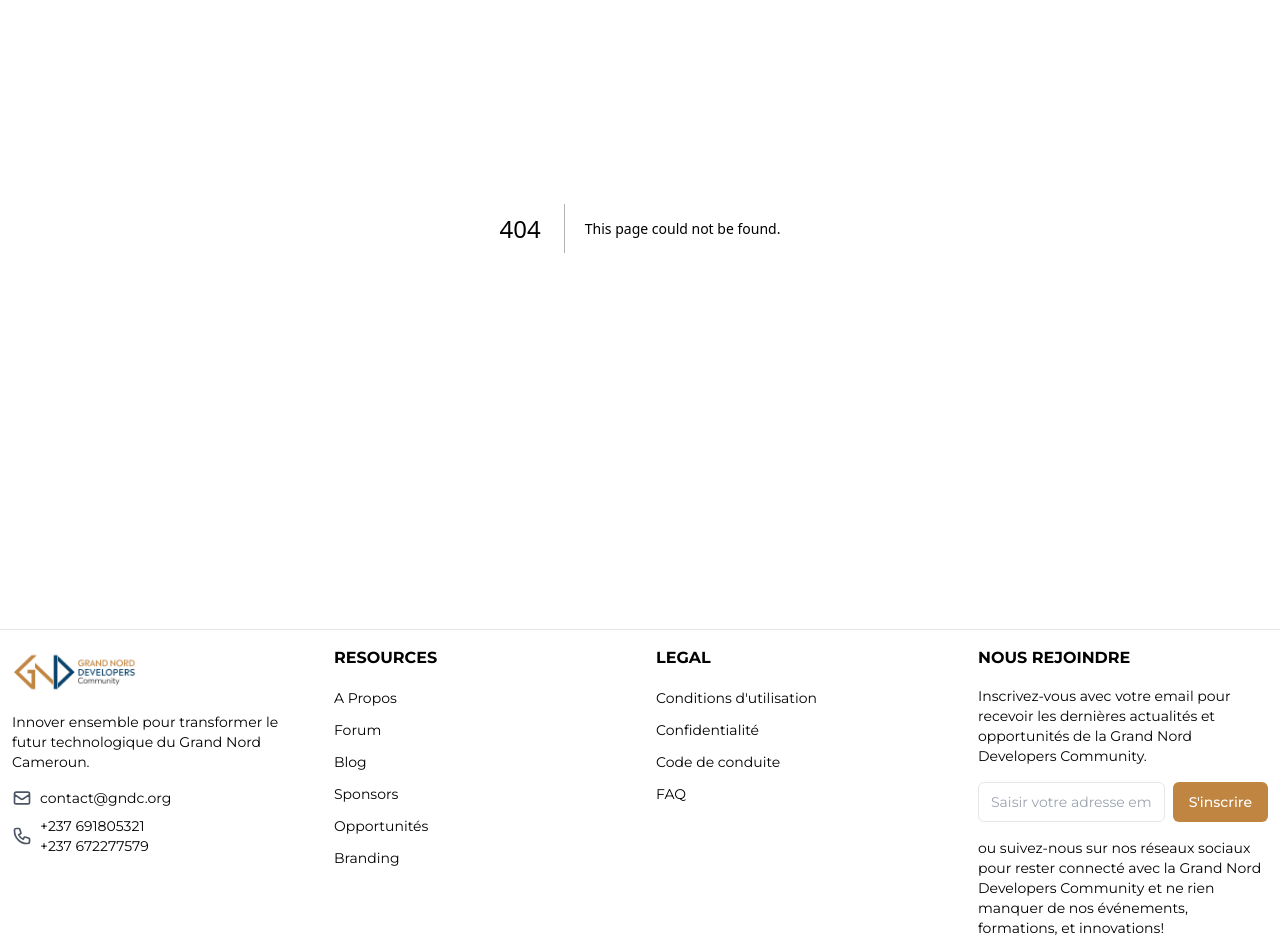
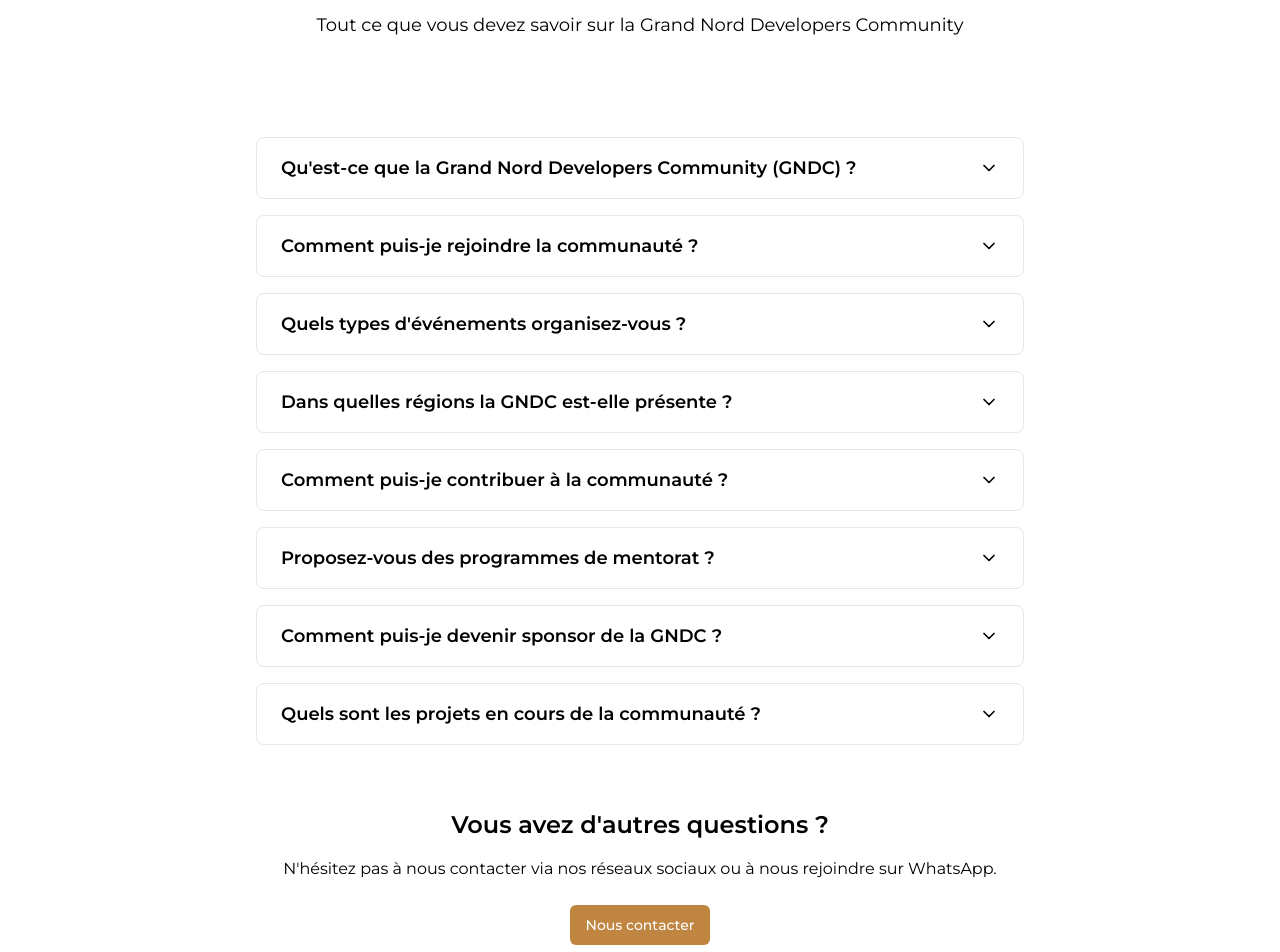
Before and after one commit to Grand-Nord-Developpers-Community/website, a Next.js app: page /faq in a window 1280 px wide. Before the commit this address had no page. Shown: the part 240-1192 px from the top of the page. Built offline with nearby package versions, Linux system fonts and the light colour scheme.

Commit message:
Implement FAQ Page

```diff
--- /dev/null
+++ b/app/faq/page.tsx
@@ -0,0 +1,128 @@
+"use client";
+
+import React, { useState } from "react";
+import { ChevronDown } from "lucide-react";
+import { cn } from "@/lib/utils";
+import { Button } from "@/components/ui/button";
+import Link from "next/link";
+
+interface FAQItemProps {
+  question: string;
+  answer: string;
+  isOpen: boolean;
+  onClick: () => void;
+}
+
+const FAQItem = ({ question, answer, isOpen, onClick }: FAQItemProps) => {
+  return (
+    <div className="border border-muted rounded-lg bg-card overflow-hidden">
+      <button
+        className="w-full px-6 py-4 flex items-center justify-between text-left"
+        onClick={onClick}
+      >
+        <span className="text-lg font-semibold">{question}</span>
+        <ChevronDown
+          className={cn(
+            "h-5 w-5 transition-transform duration-200",
+            isOpen && "rotate-180"
+          )}
+        />
+      </button>
+      <div
+        className={cn(
+          "px-6 transition-all duration-200 ease-in-out",
+          isOpen ? "max-h-96 pb-4" : "max-h-0"
+        )}
+      >
+        <p className="text-muted-foreground">{answer}</p>
+      </div>
+    </div>
+  );
+};
+
+const FAQPage = () => {
+  const [openIndex, setOpenIndex] = useState<number | null>(null);
+
+  const faqs = [
+    {
+      question: "Qu'est-ce que la Grand Nord Developers Community (GNDC) ?",
+      answer: "La GNDC est une communauté de développeurs, d'ingénieurs et de passionnés de technologie basée dans le Grand Nord du Cameroun. Notre mission est de promouvoir l'innovation technologique, favoriser la collaboration entre développeurs et contribuer au développement régional."
+    },
+    {
+      question: "Comment puis-je rejoindre la communauté ?",
+      answer: "Vous pouvez rejoindre la communauté en remplissant le formulaire d'adhésion disponible sur notre site. Nous accueillons tous les passionnés de technologie, que vous soyez débutant ou expert. Une fois membre, vous aurez accès à nos événements exclusifs, formations et opportunités de réseautage."
+    },
+    {
+      question: "Quels types d'événements organisez-vous ?",
+      answer: "Nous organisons régulièrement plusieurs types d'événements : des hackathons (comme 'The Night of Code'), des ateliers pratiques, des masterclass sur des technologies spécifiques, et des sessions de mentorat. Nos événements peuvent être en ligne ou en présentiel, selon le format."
+    },
+    {
+      question: "Dans quelles régions la GNDC est-elle présente ?",
+      answer: "La GNDC est active dans les trois régions du Grand Nord du Cameroun : l'Adamaoua, l'Extrême-Nord et le Nord. Chaque région a ses leaders et co-leaders qui coordonnent les activités localement."
+    },
+    {
+      question: "Comment puis-je contribuer à la communauté ?",
+      answer: "Il existe plusieurs façons de contribuer : participer aux événements, partager vos connaissances lors des ateliers, devenir mentor pour les développeurs débutants, ou participer à nos projets communautaires comme le développement du site web de la communauté."
+    },
+    {
+      question: "Proposez-vous des programmes de mentorat ?",
+      answer: "Oui, nous organisons des sessions de mentorat où des experts de la communauté encadrent les développeurs débutants. Ces sessions permettent un partage d'expérience et un accompagnement personnalisé dans votre parcours de développeur."
+    },
+    {
+      question: "Comment puis-je devenir sponsor de la GNDC ?",
+      answer: "Nous sommes toujours à la recherche de partenaires pour soutenir nos initiatives. En tant que sponsor, vous contribuez au développement de l'écosystème technologique dans le Grand Nord Cameroun. Contactez-nous via nos réseaux sociaux ou notre site web pour discuter des opportunités de partenariat."
+    },
+    {
+      question: "Quels sont les projets en cours de la communauté ?",
+      answer: "Notre projet principal actuel est le développement du site web officiel de la GNDC, qui servira à la gestion des membres, des événements et des projets communautaires. Nous utilisons des technologies modernes comme Node.js, MongoDB, et Express.js pour ce projet."
+    }
+  ];
+
+  return (
+    <div className="relative w-full overflow-hidden bg-background">
+      {/* Hero Section */}
+      <div className="relative py-24">
+        <div className="container relative z-20">
+          <div className="mx-auto max-w-2xl text-center">
+            <h1 className="text-4xl font-bold tracking-tight sm:text-6xl">
+              Questions Fréquentes
+            </h1>
+            <p className="mt-6 text-lg leading-8 text-muted-foreground">
+              Tout ce que vous devez savoir sur la Grand Nord Developers Community
+            </p>
+          </div>
+        </div>
+      </div>
+
+      {/* FAQ Section */}
+      <div className="container pb-24">
+        <div className="mx-auto max-w-3xl space-y-4">
+          {faqs.map((faq, index) => (
+            <FAQItem
+              key={index}
+              question={faq.question}
+              answer={faq.answer}
+              isOpen={openIndex === index}
+              onClick={() => setOpenIndex(openIndex === index ? null : index)}
+            />
+          ))}
+        </div>
+
+        {/* Contact Section */}
+        <div className="mt-16 text-center">
+          <h2 className="text-2xl font-semibold">Vous avez d&apos;autres questions ?</h2>
+          <p className="mt-4 text-muted-foreground">
+            N&apos;hésitez pas à nous contacter via nos réseaux sociaux ou à nous rejoindre sur WhatsApp.
+          </p>
+          <div className="mt-6 flex justify-center space-x-4">
+            <Button className="text-white" asChild>
+                <Link href=""> Nous contacter</Link>
+             </Button>
+          </div>
+        </div>
+      </div>
+    </div>
+  );
+};
+
+export default FAQPage;
--- a/package.json
+++ b/package.json
@@ -9,6 +9,7 @@
     "lint": "next lint"
   },
   "dependencies": {
+    "@radix-ui/react-accordion": "^1.2.1",
     "@radix-ui/react-avatar": "^1.1.0",
     "@radix-ui/react-dialog": "^1.1.2",
     "@radix-ui/react-label": "^2.1.0",
@@ -32,6 +33,7 @@
     "eslint": "^8",
     "eslint-config-next": "14.2.3",
     "postcss": "^8",
+    "shadcn-ui": "^0.2.3",
     "tailwindcss": "^3.4.1",
     "typescript": "^5"
   }
--- a/sections/common/Footer.tsx
+++ b/sections/common/Footer.tsx
@@ -57,7 +57,7 @@ function Footer() {
             <li><Link href="#" className="text-sm">Conditions d&apos;utilisation</Link></li>
             <li><Link href="#" className="text-sm">Confidentialité</Link></li>
             <li><Link href="#" className="text-sm">Code de conduite</Link></li>
-            <li><Link href="#" className="text-sm">FAQ</Link></li>
+            <li><Link href="/faq" className="text-sm">FAQ</Link></li>
           </ul>
         </div>
 
```
Also changed, not shown: components.json, 1 other file (tests, documents, lock files or other folders).
